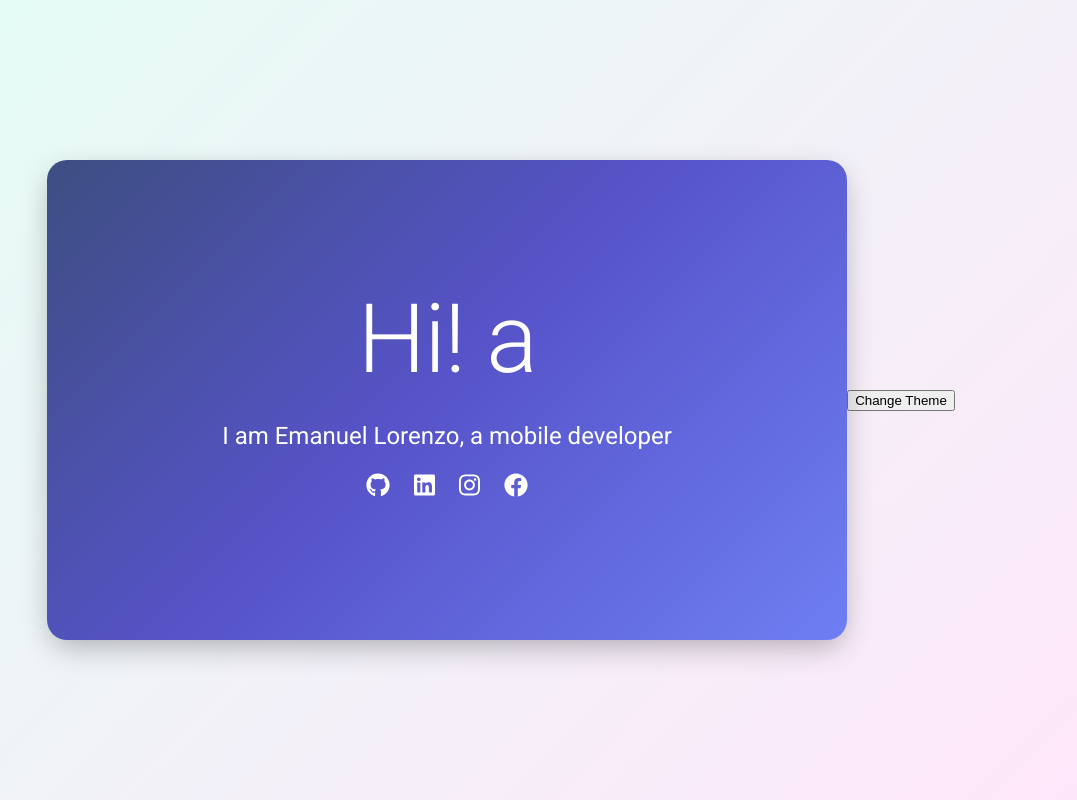
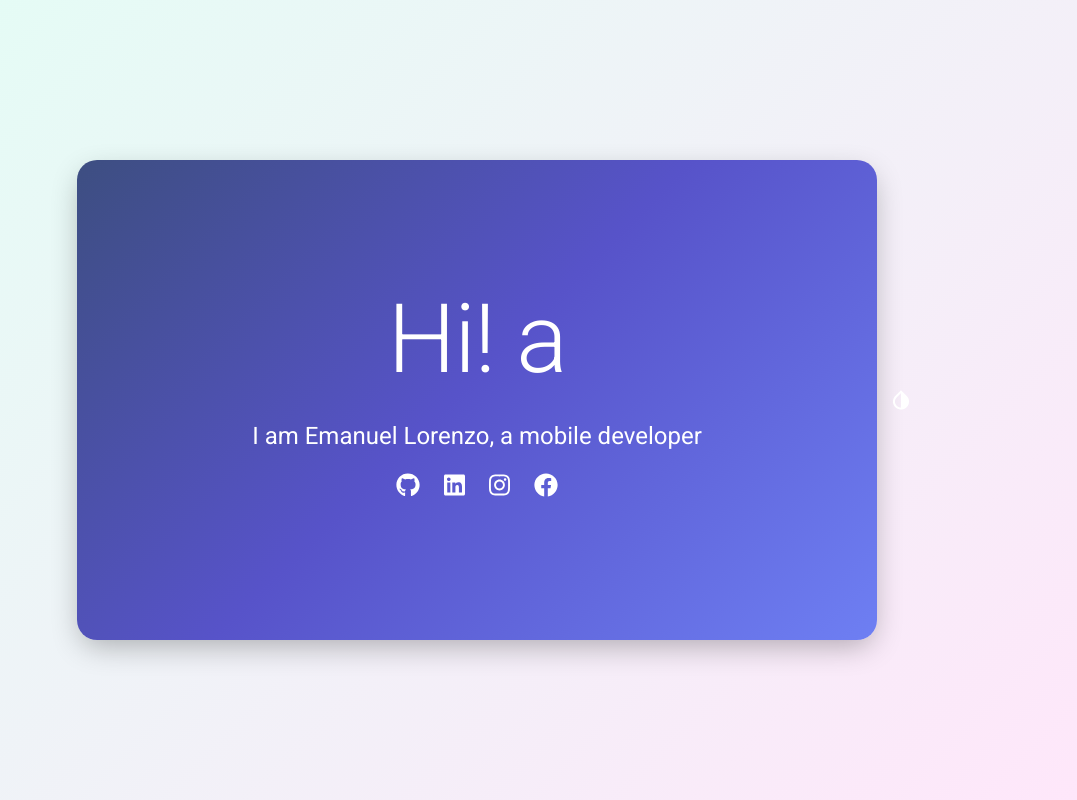
Before and after one commit to emalorenzo/ema, a React (Create React App) app: page / in a window 1280 px wide. Shown: the whole page, without its empty margins (139-1216 px from the left). Built offline with nearby package versions, Linux system fonts and the light colour scheme.

Commit message:
Switch buttom

```diff
--- a/public/index.html
+++ b/public/index.html
@@ -15,6 +15,7 @@
     <meta name="theme-color" content="#ffffff">
 
     <link rel="stylesheet" href="https://fonts.googleapis.com/css?family=Roboto:300,400,500">
+    <link rel="stylesheet" href="https://fonts.googleapis.com/icon?family=Material+Icons">
     <meta
       name="viewport"
       content="width=device-width, initial-scale=1, shrink-to-fit=no"
--- a/src/components/SocialIcons.js
+++ b/src/components/SocialIcons.js
@@ -6,12 +6,12 @@ import {
   faGithub, faLinkedin, faInstagram, faFacebook,
 } from '@fortawesome/free-brands-svg-icons';
 
-const SocialIcons = styled.div`
+const SocialIconsContainer = styled.div`
 
 `;
 
-export default () => (
-  <SocialIcons>
+const SocialIcons = () => (
+  <SocialIconsContainer>
     <IconButton target="_blank" href="https://github.com/emaLorenzo">
       <FontAwesomeIcon icon={faGithub} />
     </IconButton>
@@ -24,5 +24,7 @@ export default () => (
     <IconButton target="_blank" href="https://www.facebook.com/aemalorenzo">
       <FontAwesomeIcon icon={faFacebook} />
     </IconButton>
-  </SocialIcons>
+  </SocialIconsContainer>
 );
+
+export default SocialIcons;
--- a/src/components/ThemeProvider.js
+++ b/src/components/ThemeProvider.js
@@ -10,6 +10,7 @@ export const themes = {
     typography: {
       useNextVariants: true,
     },
+    cardBackground: 'linear-gradient(-225deg, #3D4E81 0%, #5753C9 48%, #6E7FF3 100%)',
   }),
   light: createMuiTheme({
     name: 'light',
@@ -19,16 +20,25 @@ export const themes = {
     typography: {
       useNextVariants: true,
     },
+    cardBackground: 'white'
   }),
 };
 
 const ThemeContext = React.createContext(themes.dark);
 
 export const ThemeProvider = (props) => {
+  function switchTheme(theme, setTheme) {
+    setTheme(theme.name === 'dark' ? themes.light : themes.dark);
+  }
   const [theme, setTheme] = useState(themes.dark);
+  const themeContext = {
+    theme,
+    switchTheme: () => switchTheme(theme, setTheme),
+  };
+  const { children } = props;
   return (
-    <ThemeContext.Provider value={{ theme, setTheme }}>
-      {props.children}
+    <ThemeContext.Provider value={themeContext}>
+      {children}
     </ThemeContext.Provider>
   );
 };
--- a/src/components/ThemeSwitchButton.js
+++ b/src/components/ThemeSwitchButton.js
@@ -1,15 +1,14 @@
 import React, { useContext } from 'react';
-import ThemeContext, { themes } from './ThemeProvider';
+import IconButton from '@material-ui/core/IconButton';
+import Icon from '@material-ui/core/Icon';
+import ThemeContext from './ThemeProvider';
 
 const ThemeSwitchButton = () => {
-  const { theme, setTheme } = useContext(ThemeContext);
-  function switchTheme() {
-    setTheme(theme.name === 'dark' ? themes.light : themes.dark);
-  }
+  const { switchTheme } = useContext(ThemeContext);
   return (
-    <button onClick={switchTheme} type="button">
-      Change Theme
-    </button>
+    <IconButton onClick={switchTheme}>
+      <Icon>invert_colors</Icon>
+    </IconButton>
   );
 };
 
```
Also changed, not shown: src/components/Root.js (added, +17 -0 lines).
